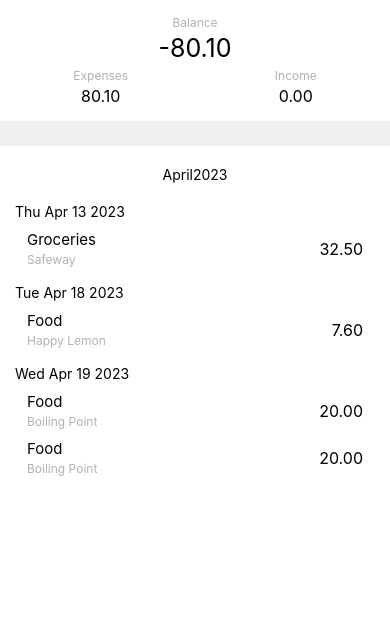
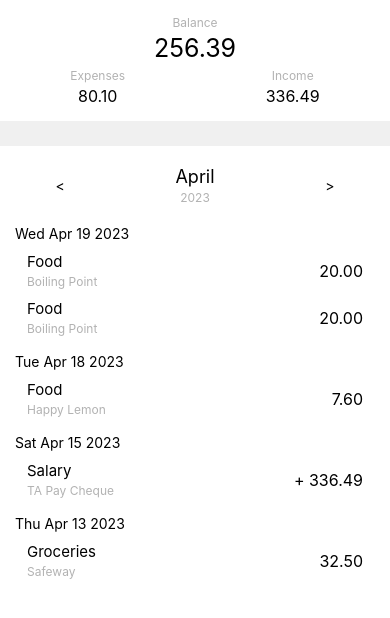
Before and after one commit to chuEmma/tako, a React Native app: screen / in a window 390 px wide. Shown: the top 618 px of the page. Built offline with nearby package versions, Linux system fonts and the light colour scheme.

Commit message:
Add month 2.0

```diff
--- a/components/item.tsx
+++ b/components/item.tsx
@@ -4,8 +4,9 @@ import {data} from '../data';
 
 const Item = (props: any) => {
 
+    let amount = props.amount;
     if (props.type == "Income") {
-        props.amount = "+ " + props.amount;
+        amount = "+ " + props.amount;
     }
 
     return(
@@ -17,7 +18,7 @@ const Item = (props: any) => {
                     <Text style={styles.label}>{props.desc}</Text>
                 </View>
                 <View style={[styles.row]}>
-                    <Text style={{fontSize: 16}}>{props.amount}</Text>
+                    <Text style={{fontSize: 16}}>{amount}</Text>
                 </View>
             </View>
         </View>
@@ -33,7 +34,7 @@ export const Items = (props: any) => {
             const items = data[props.year][props.month];
 
             // As an array
-            const itemsArray = Object.keys(items);
+            const itemsArray = Object.keys(items).reverse();
 
             return(
                 <View style={[styles.col, {gap: 12}]}>
@@ -57,7 +58,6 @@ export const Items = (props: any) => {
                 }
                 </View>
             );
-
         }
     }
 
--- a/components/month.tsx
+++ b/components/month.tsx
@@ -5,9 +5,13 @@ const months = ["January","February","March","April","May","June","July","August
 
 export const Month = (props: any) => {
     return (
-    <View style={[styles.row, {justifyContent: 'center', paddingVertical: 20}]}>
-        <Text>{months[props.month]}</Text>
-        <Text>{props.year}</Text>
+    <View style={[styles.row, {justifyContent: 'space-around', paddingVertical: 20}]}>
+        <Text>{"<"}</Text>
+        <View style={[styles.col, {alignItems: 'center', gap: 3}]}>
+            <Text style={{fontSize: 18}}>{months[props.month]}</Text>
+            <Text style={[styles.label]}>{props.year}</Text>
+        </View>
+        <Text>{">"}</Text>
     </View>
     )
 }
--- a/data.ts
+++ b/data.ts
@@ -36,6 +36,15 @@ export const data = {
                 category: "Food",
                 desc: "Happy Lemon",
                 amount: 7.60
+            }],
+
+            15: [
+            {
+                date: new Date("2023-04-15"),
+                type: "Income",
+                category: "Salary",
+                desc: "TA Pay Cheque",
+                amount: 336.49
             }]
         },
     }
```
